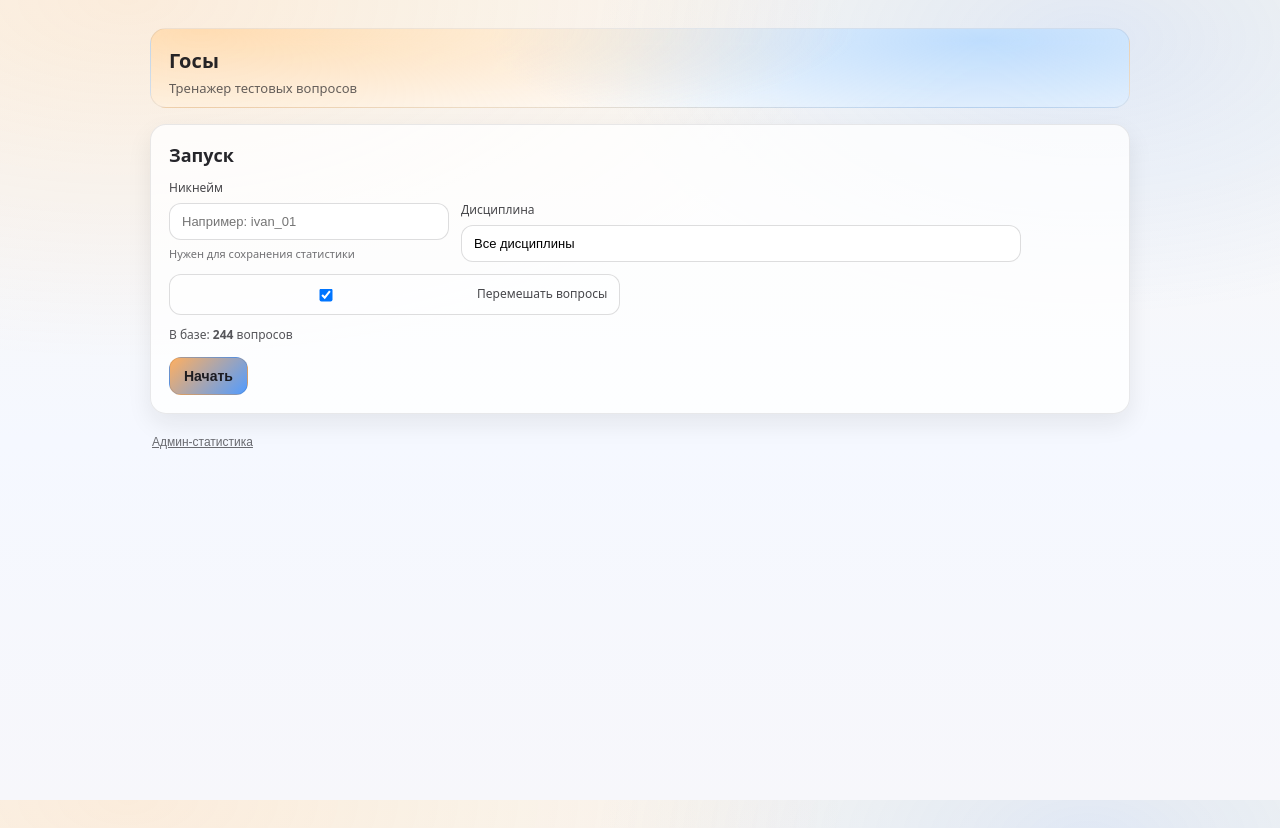
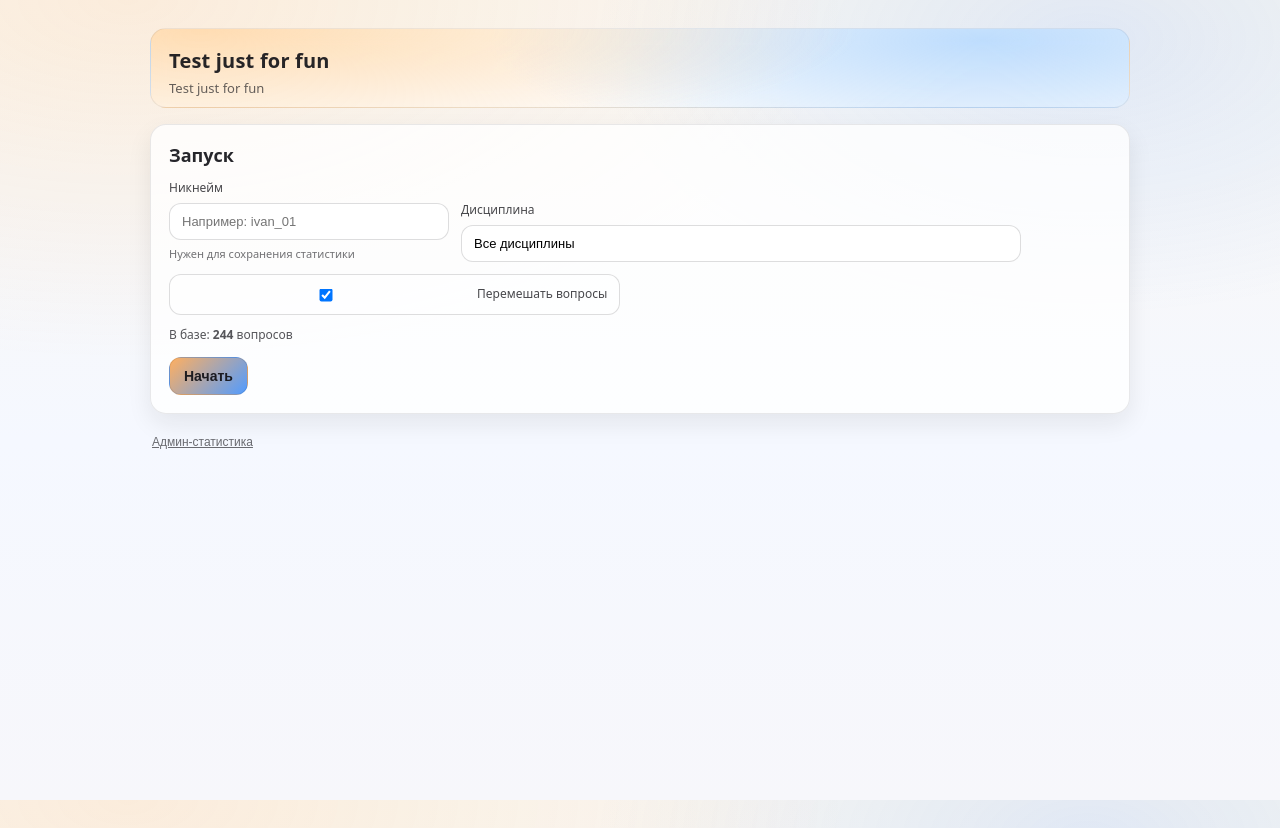
Before and after one commit to volfmessing-dev/exam, a React (Vite) app in the folder web/: page / in a window 1280 px wide. Built offline with nearby package versions, Linux system fonts and the light colour scheme.

Commit message:
Rename header to Test just for fun

```diff
--- a/web/src/App.tsx
+++ b/web/src/App.tsx
@@ -275,8 +275,8 @@ function App() {
   return (
     <div className="app">
       <header className="header">
-        <div className="brand">Госы</div>
-        <div className="sub">Тренажер тестовых вопросов</div>
+        <div className="brand">Test just for fun</div>
+        <div className="sub">Test just for fun</div>
       </header>
 
       {screen === 'setup' && (
```
